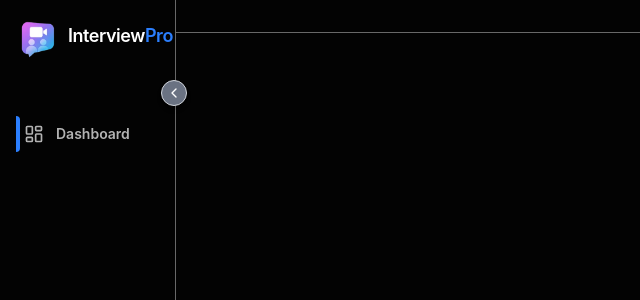
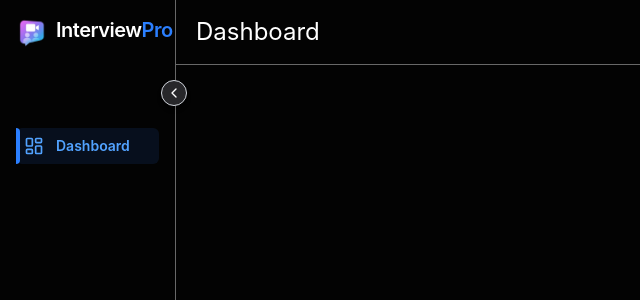
Before and after one commit to ShikharJoshi98/remote-interview-frontend, a React (Vite) app: page /dashboard in a window 1280 px wide. Shown: the top 300 px of the page, without its empty margins (0-640 px from the left). Built offline with nearby package versions, Linux system fonts and the light colour scheme.

Commit message:
sidenav active update

```diff
--- a/src/components/AdminNavbar.jsx
+++ b/src/components/AdminNavbar.jsx
@@ -2,7 +2,7 @@ export default function AdminNavbar() {
     return (
         <nav
             className="py-4 px-5 sticky top-0 flex items-center justify-between border-b bg-[#030303] border-white/40">
-
+            <h1 className="text-white text-2xl">Dashboard</h1>
         </nav>
     )
 }
--- a/src/components/AdminSidebar.jsx
+++ b/src/components/AdminSidebar.jsx
@@ -1,8 +1,10 @@
 import { useState } from "react";
 import { LuChevronLeft, LuChevronRight, LuLayoutDashboard } from "react-icons/lu";
+import { useLocation } from "react-router-dom";
 
 export default function Sidebar() {
     const [isSideNav, setSideNav] = useState(true);
+    const location = useLocation();
 
     return (
         <aside
@@ -12,10 +14,10 @@ export default function Sidebar() {
                 <img
                     src="/remote_interview_logo.png"
                     alt="Interview Pro Logo"
-                    className="w-11 h-11 object-contain shrink-0"
+                    className="w-8 h-8 object-contain shrink-0"
                 />
                 <span
-                    className={`text-md sm:text-lg mb-1 transition-all duration-300 font-semibold text-white tracking-tight
+                    className={`text-md sm:text-xl mb-1 transition-all duration-300 font-semibold text-white tracking-tight
                     ${isSideNav
                             ? 'opacity-100 translate-x-0 w-auto'
                             : 'opacity-0 overflow-hidden w-0 pointer-events-none'
@@ -26,21 +28,21 @@ export default function Sidebar() {
             </div>
             <button
                 onClick={() => setSideNav(!isSideNav)}
-                className="absolute cursor-pointer z-50 -right-3 top-20 bg-gray-500 border border-gray-300 text-white rounded-full p-1 shadow-md hover:scale-105 transition"
+                className="absolute cursor-pointer z-50 -right-3 top-20 bg-zinc-800 border border-gray-300 text-white rounded-full p-1 shadow-md hover:scale-105 transition"
             >
                 {isSideNav ? <LuChevronLeft size={16} /> : <LuChevronRight size={16} />}
             </button>
-            <ul className="list-none space-y-2 mt-14">
+            <ul className="list-none space-y-2 mt-20">
                 <li
-                    className="cursor-pointer relative flex items-center justify-between p-2 rounded-md text-white/70 group hover:bg-blue-500/10"
+                    className={`cursor-pointer relative flex items-center justify-between p-2 rounded-md text-white/70 group ${location.pathname === '/dashboard' ? 'bg-blue-500/10' : 'hover:bg-blue-500/10'}`}
                 >
                     <span className="absolute left-0 top-0 h-full w-1 bg-blue-500 rounded-r-md"></span>
                     <div className="flex items-center gap-3">
-                        <span className="text-xl group-hover:text-blue-400">
+                        <span className={`text-xl ${location.pathname === '/dashboard' ? 'text-blue-400' : 'group-hover:text-blue-400'} `}>
                             <LuLayoutDashboard />
                         </span>
                         <span
-                            className={`font-semibold group-hover:text-blue-400 transition-opacity duration-300 text-sm
+                            className={`font-semibold ${location.pathname === '/dashboard' ? 'text-blue-400' : 'group-hover:text-blue-400'} transition-opacity duration-300 text-sm
                                         ${isSideNav
                                     ? 'opacity-100'
                                     : 'opacity-0 w-0 overflow-hidden pointer-events-none'
```
